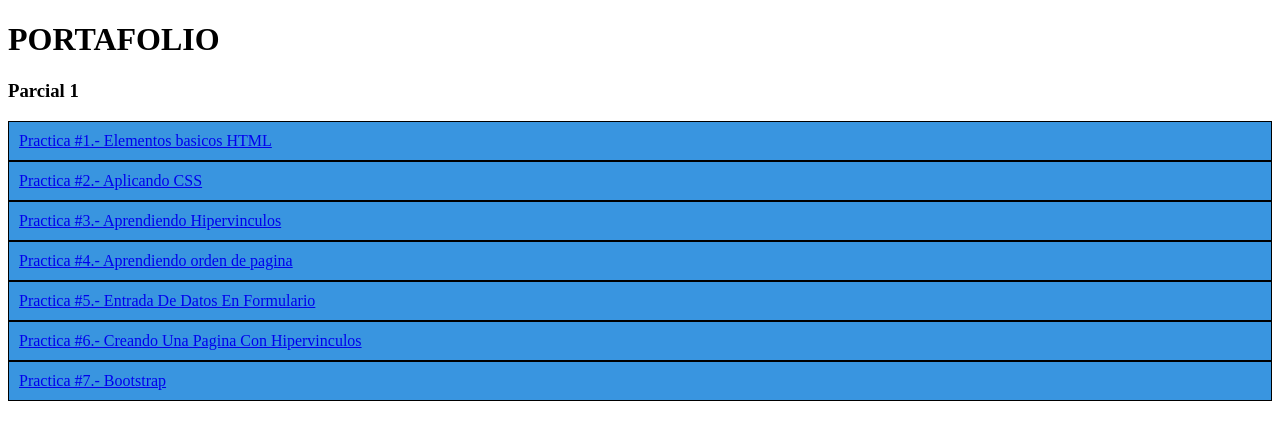
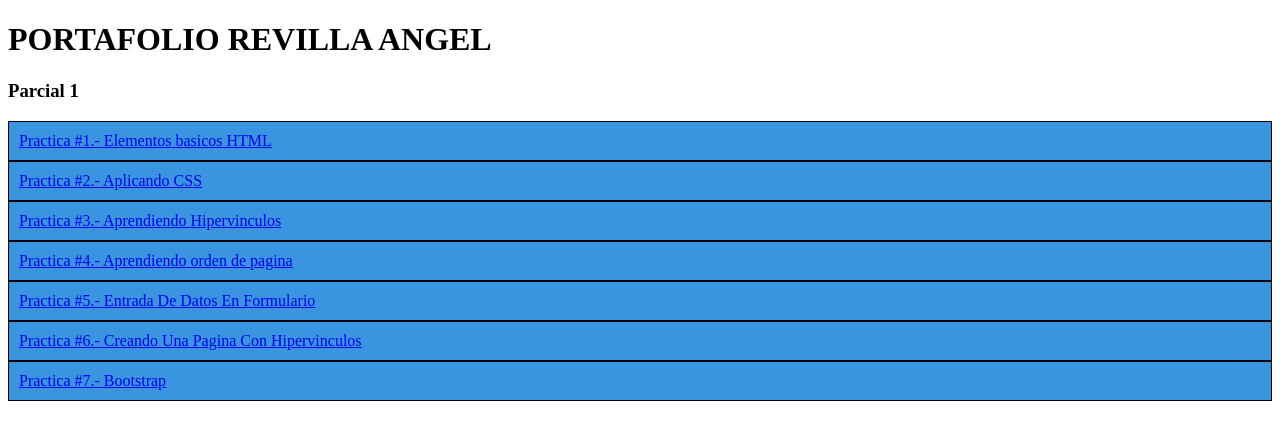
Before and after one commit to AngelGaxiola/AngelGaxiola.github.io, a plain HTML site: page index.html in a window 1280 px wide. Drawn offline with Linux system fonts and the light colour scheme.

Commit message:
Update index.html

```diff
--- a/index.html
+++ b/index.html
@@ -15,7 +15,7 @@
     </style>
 </head>
 <body>
-    <h1>PORTAFOLIO</h1>
+    <h1>PORTAFOLIO REVILLA ANGEL</h1>
     <h3>Parcial 1</h3>
     <div class="lista">
         <a href="practicauno.html">Practica #1.- Elementos basicos HTML</a>
```
